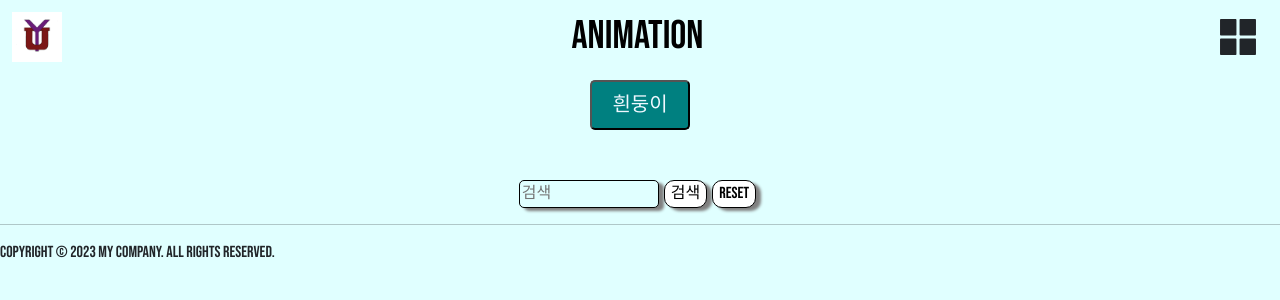
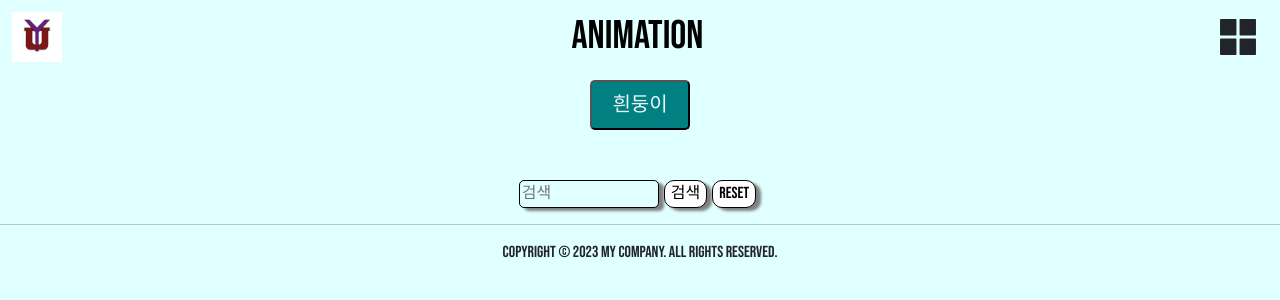
Before and after one commit to Eclipse-K/Animation_Page, a React (Create React App) app: page / in a window 1280 px wide. Shown: the top 300 px of the page. Built offline with nearby package versions, Linux system fonts and the light colour scheme.

Commit message:
Add Copyright.css

```diff
--- /dev/null
+++ b/src/Components/Copyright.css
@@ -0,0 +1,3 @@
+.under_sentence p {
+  text-align: center;
+}
--- a/src/Components/Copyright.js
+++ b/src/Components/Copyright.js
@@ -1,6 +1,8 @@
+import "./Copyright.css";
+
 function Copyright() {
   return (
-    <footer>
+    <footer className="under_sentence">
       <p>Copyright © 2023 My Company. All rights reserved.</p>
     </footer>
   );
```
